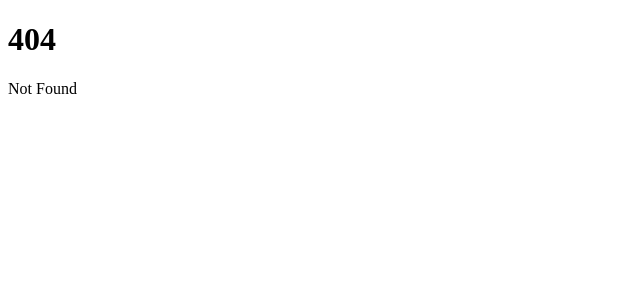
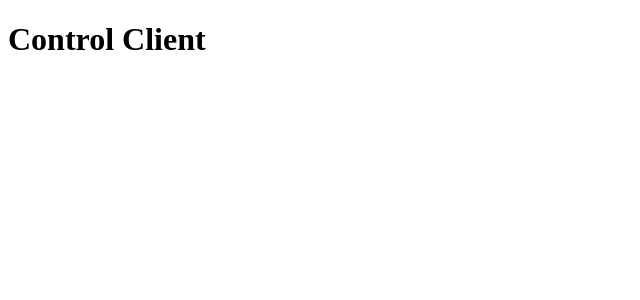
Before and after one commit to capogreco/svelte_test, a SvelteKit app: page /ctrl in a window 1280 px wide. Before the commit this address had no page. Shown: the top 300 px of the page, without its empty margins (0-640 px from the left). Built offline with nearby package versions, Linux system fonts and the light colour scheme.

Commit message:
synthesis and control clients

```diff
--- /dev/null
+++ b/src/routes/ctrl/+page.svelte
@@ -0,0 +1,8 @@
+<script>
+  // Add any necessary script for the control client
+</script>
+
+<main>
+  <h1>Control Client</h1>
+  <!-- Add the content for the control client here -->
+</main>
```
Also changed, not shown: src/routes/+page.svelte (+8 -2 lines).
